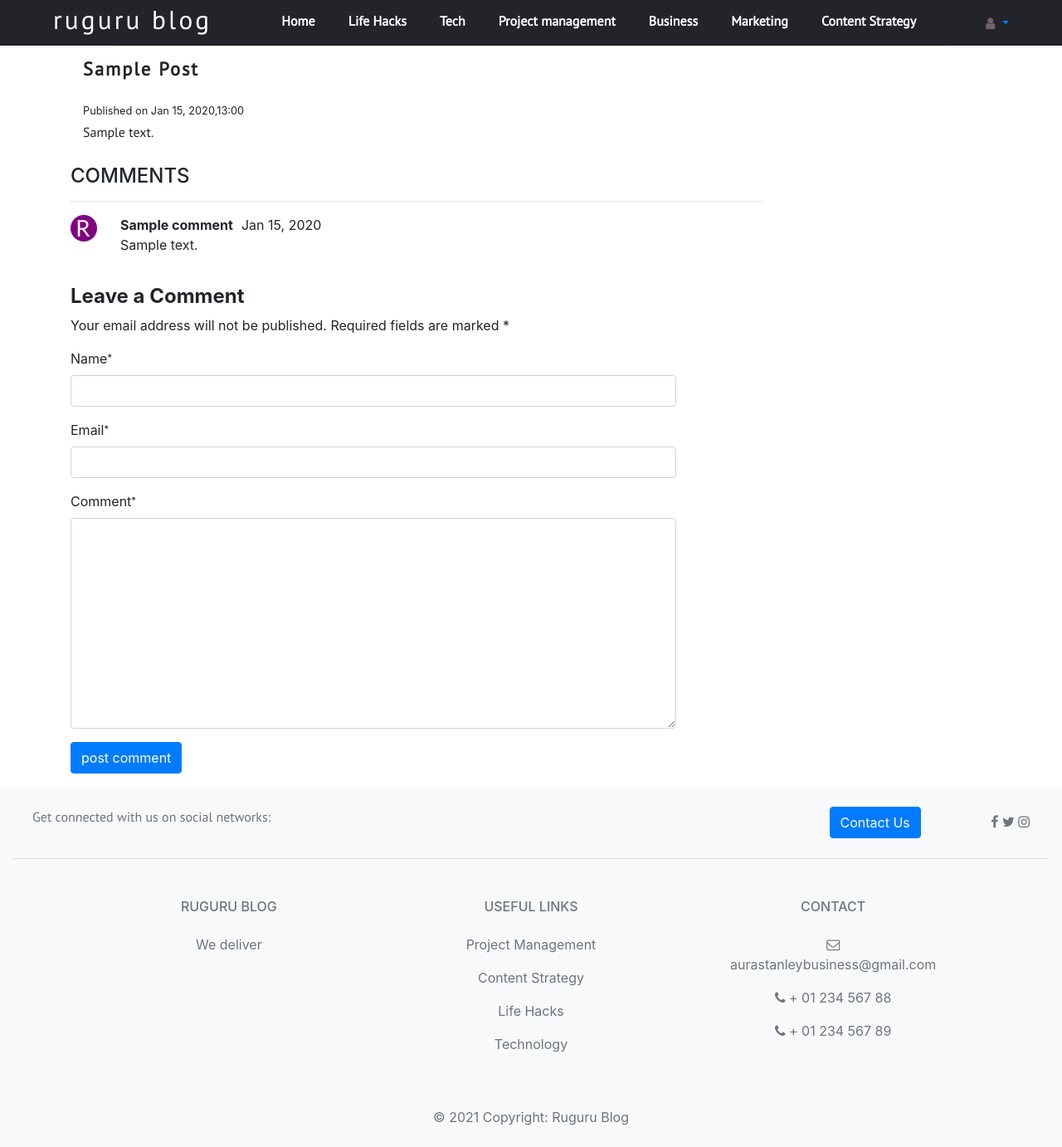
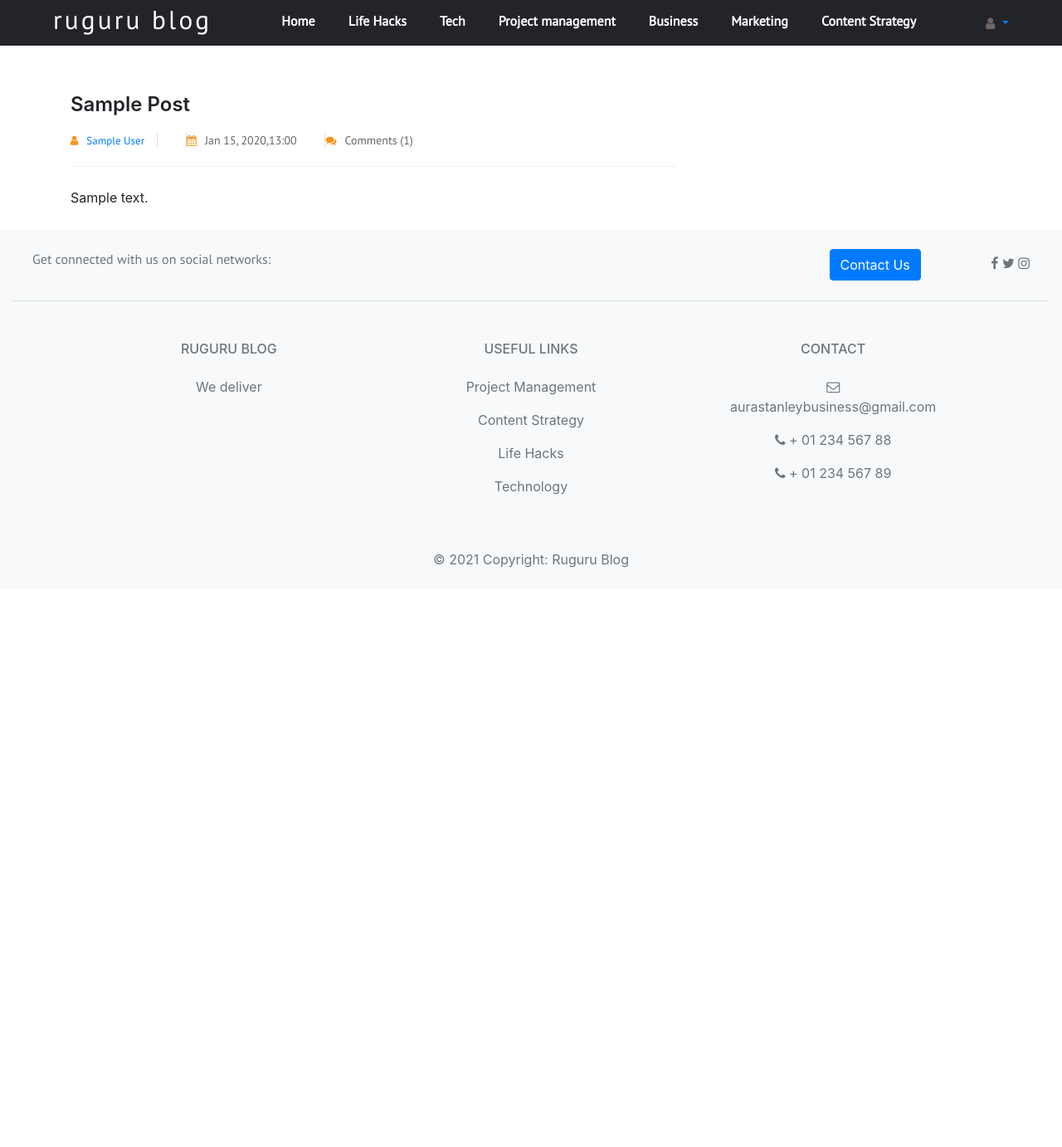
Before and after one commit to mosesborore/ruguru-blog, a Django app: a page that uses templates/article.html in a window 1280 px wide. Shown: the whole page at 83% size. After the commit the page ends 684 px from the top, so only its background shows below. Run offline with Django 3.2, Linux system fonts and the light colour scheme; tables that the repository leaves empty hold one stand-in row (values such as "Sample post"); some libraries are stand-ins or nearby versions.

Commit message:
updated blog\views.py article.css and article.htmls

```diff
--- a/blog/views.py
+++ b/blog/views.py
@@ -62,7 +62,7 @@ def post_detail(request, slug):
             comment.post = post
             comment.save()
     comment_form = CommentForm()
-    context = {'post': post, 'comments': comments,
+    context = {'post': post, 'comments': comments, 'comments_count': comments.count(),
                "comment_form": comment_form, "latest": latest}
 
     return render(request, 'article.html', context)
--- a/static/css/article.css
+++ b/static/css/article.css
@@ -1,17 +1,62 @@
-
- @media  screen and (max-width: 35.7em){
-	/* 768px */ /*TECNO CANOM*/
-	.content-wrapper{
-		margin-left: -20px;
-		margin-right: 0px;
-	}
-	aside{
-		margin-left: 10px;
-	}
+/* Blog Single CSS */
+.blog-single{
+	background:#fff;
+	padding:7px 0 10px;
+}
+.blog-single .blog-single-main {
+	margin-top: 10px;
+	background: #fff;
+}
+.blog-single .blog-detail {
+	background: #fff;
+}
+.blog-single .image{
+	position:relative;
+}
+.blog-single .image img{
+	width:100%;
+	height:100%;
 }
 
-@media  screen and (min-width: 992px){
-	/* .row{
-		flex-wrap: nowrap;
-	} */
+.blog-single .blog-title {
+	font-size: 24px;
+	font-weight: 600;
+	text-transform: capitalize;
+	margin: 40px 0 15px 0;
 }
+.blog-single .blog-meta {
+	margin-bottom: 0;
+	overflow: hidden;
+	border-bottom: 1px solid #dddddd6e;
+	padding-bottom: 20px;
+	margin-bottom: 25px;
+}
+.blog-single .blog-meta .author i {
+	color: #F7941D;
+	margin-right: 10px;
+	font-size: 13px;
+}
+.blog-single .blog-meta .author a {
+	font-size: 13px;
+	border-right:1px solid #ddd;
+	padding:0px 15px;
+}
+.blog-single .blog-meta .author  a:first-child{
+	padding-left:0;
+}
+.blog-single .blog-meta .author  a:last-child{
+	padding-right:0;
+	border:none;
+}
+.blog-single .blog-meta span {
+	display: inline-block;
+	font-size: 14px;
+	color: #666;
+}
+.blog-single .blog-meta span a i {
+	margin-right: 10px;
+	color: #F7941D;
+}
+.blog-single .blog-meta span a:hover{
+	color:#F7941D;
+}
--- a/templates/article.html
+++ b/templates/article.html
@@ -1,112 +1,53 @@
 {% extends 'base.html' %}
 {% load static %}
 
+
+<!-- head Section -->
 {% block headContent %}
+	<link rel="stylesheet" href="{% static 'css/font-awesome.css' %}">
 	<link rel="stylesheet" href="{% static 'css/article.css' %}">
-<meta data-react-helmet="true" property="og:type" content="article">
-<meta data-react-helmet="true" property="og:image" content="{{post.picture.url}}">
-<meta data-react-helmet="true" property="og:title" content="{{post.title}} | Ruguru Blog">
-<meta data-react-helmet="true" property="og:url" content="">
-<meta data-react-helmet="true" name="description" content="{{ post.post_excerpt }}">
-{% endblock %}
-
 	<title>{% block title %}{{post.title}}{% endblock %}</title>
 
+{% endblock headContent %}
 
+<!-- end of head Section -->
+
+<!-- Main Section -->
 {% block content %}
-<hr style="max-width: 1000px; margin: auto;">
 
-{% load crispy_forms_tags %}
-
-
-{% if post %}
-<section class="post-content" role="main">
-	<div class="content-wrapper container">
+	<section class="blog-single section">
+		<div class="container">
 			<div class="row">
-			<div class="col-xs-12 col-lg-8">
-				<main role="main" class="container">
-					<header>
-						<p style="letter-spacing: 2px;font-family: 'PT Sans';font-weight: 800; font-size: 1.4rem; text-transform: capitalize;
-						 margin: 10px auto 20px">
+				<div class="col-lg-8 col-12">
+					<div class="blog-single-main">
+						<div class="row">
+							<div class="col-12">
+								<div class="blog-detail">
+									<h2 class="blog-title">
 										{{post.title }}
-						</p>
-					</header>
-					<small style="margin-bottom:10px;">
-						Published on {{post.publication_date | date:"M d, Y,G:i"}}
-					</small>
-					</header>
-					<article class="main-content" style="font-family: 'PT Sans'; line-height: 30px;">
+									</h2>
+									<div class="blog-meta">
+										<span class="author">
+											<a href="#"><i class="fa fa-user"></i>{{ post.author }}</a>
+											<a href="#"></a><i class="fa fa-calendar"></i>{{post.publication_date | date:"M d, Y,G:i"}}</a>
+											<a href="#"></a><i class="fa fa-comments"></i>Comments ({{ comments_count }})</a>
+										</span>
+									</div>
+									<div class="content">
 										{{ post.post_content | safe }}
-					</article>
-
-				</main>
 									</div>
-			<div class="col-xs-6 col-lg-4">
-				<aside>
-					<div class="recent-sidebar" style="margin-top: 10px; position: sticky; top: 0;">
-						{% if latest %}
-						<h4 class="header"> Related Posts</h4>
-						<ul class="recent-list" style="list-style: none; font-size: 1.2rem;">
-							{% for latest_post in latest%}
-							<a href="{% url 'article_details' latest_post.slug %}" class="text-muted">
-								<li>{{ latest_post.title}}</li>
-							</a>
-							<hr>
-							{% endfor %}
-						</ul>
-						{% endif %}
 								</div>
-				</aside>
+								<!--tags-->
+								<!--comments-->
 
 							</div>
 						</div>
 				</div>
-</section>
-{% endif %}
-
-<br>
-
-<section class="comments-section container">
-	<h4>COMMENTS</h4>
-	<hr style="width: 75%;">
-	{% if comments %}
-	<div class="row" id="display-comment-row">
-
-		{% for comment in comments %}
-
-		<div class="col-8" id="display-comment" style="display: flex; flex-direction: row;">
-			<div class="comment" style="display: flex; flex-direction: row;">
-				<div class="avatar"><img src="{% static 'favicons/favicon-32x32.png'%}" alt="comment default avatar">
 			</div>
-				<div class="meta" style="margin-left: 10px;">
-					<div class="name" style="display: flex; flex-direction: row; align-content: space-evenly;">
-						<div class="author" style="font-weight: bold; margin-right: 10px;">{{comment.name}}</div>
-						<div class="date">{{comment.created_date | date:"M d, Y" }}</div>
-					</div>
-					<div class="comment-body">
-						<p>{{comment.body}}</p>
-					</div>
-				</div>
-				<hr>
-			</div>
-		</div>
-		{% endfor %}
-	</div>
-	{% endif %}
-
-	<div class="separator" style="margin: 20px;"></div>
-	<div class="row">
-		<div class="col-8" id="add-comment">
-			<h4 style="font-weight: bold;">Leave a Comment</h4>
-			<p>Your email address will not be published. Required fields are marked *</p>
-			<form action="{% url 'article_details' post.slug %}" method="POST">
-				{% csrf_token %}
-				{{ comment_form | crispy }}
-				<button class="btn btn-primary">post comment</button>
-			</form>
 			</div>
 		</div>
 	</section>
+
 	<script src="{% static '/js/jquery-3.2.1.min.js' %}"></script>
 	<script>
 		$(document).ready(function () {
@@ -119,21 +60,10 @@
 			$("span").each(function () {
 				$(this).css({ "font-family": "PT Sans" })
 			})
-
-		// add the right class to 'add-comment' class based on the width of the window
-		window.addEventListener("resize", function () {
-			let addComment = document.getElementById("add-comment");
-
-			if (window.innerWidth <= 996) {
-				addComment.classList.remove("col-8")
-				addComment.classList.add("col-12");
-			}
-			else if (window.innerWidth >= 996) {
-				addComment.classList.remove("col-12");
-				addComment.classList.add("col-8");
-			}
-		}, true)
 		}
 		)
 	</script>
-{% endblock %}
+
+{% endblock content %}
+
+<!-- End of Main Section -->
```
Lines whose indentation alone changed are shown as unchanged.
